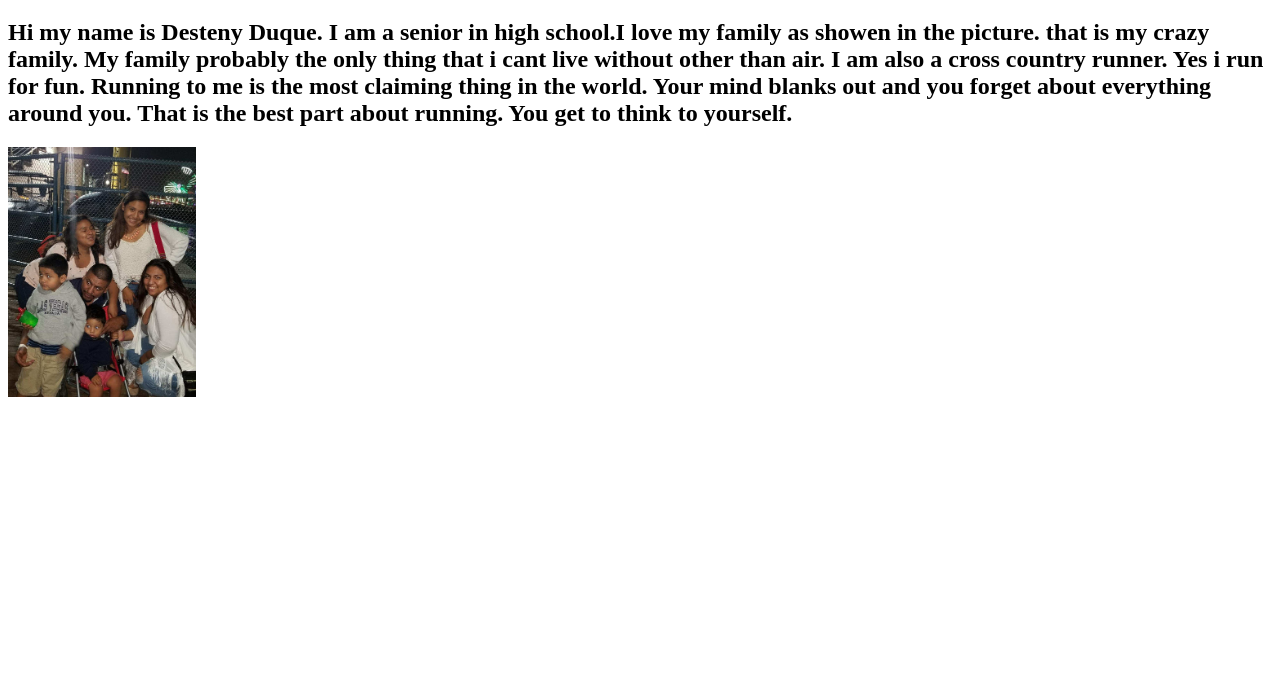
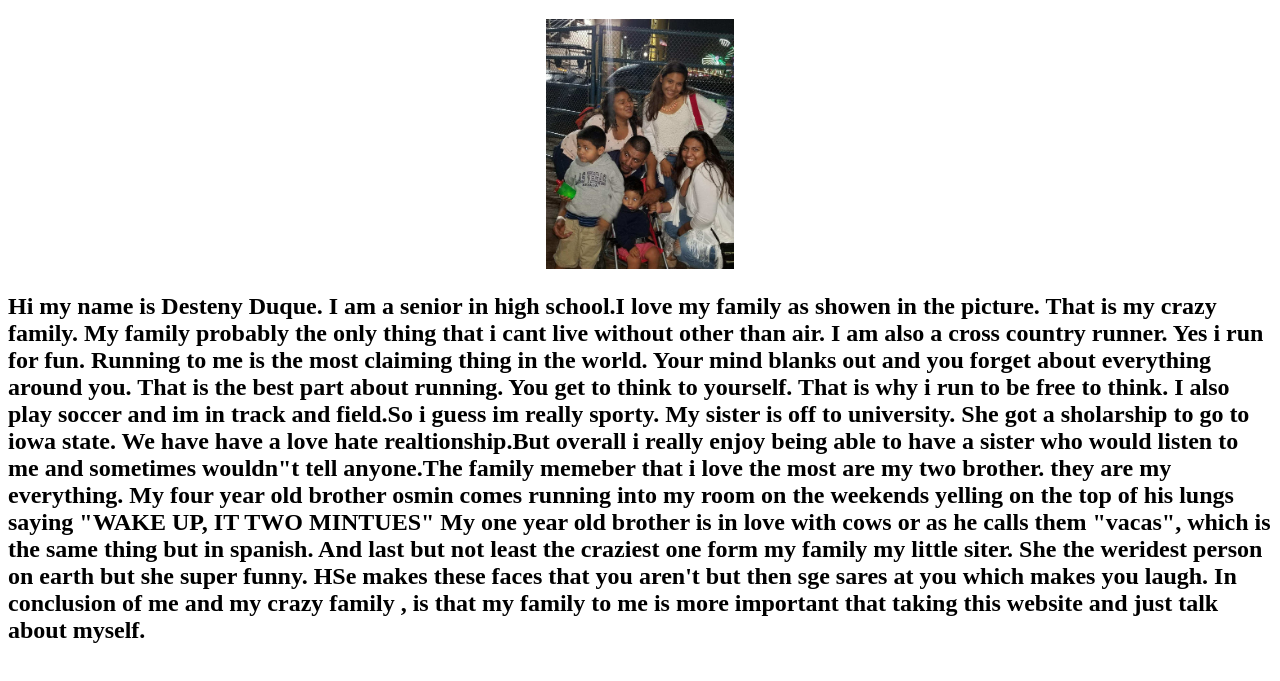
Before and after one commit to desteny83100/desteny83100.github.io, a plain HTML site: page aboutme.html in a window 1280 px wide. Shown: the part 87-768 px from the top of the page. Drawn offline with Linux system fonts and the light colour scheme.

Commit message:
initial Commit3

```diff
--- a/aboutme.html
+++ b/aboutme.html
@@ -8,12 +8,20 @@
     <a href="index.html">Home</a>
     <a href="portfolio.html">Portfolio</a>
     <a herf="aboutme.html">All About Me</a>
-   <center><h1>This a Page about me!</h1></center>
-    <h2> Hi my name is Desteny Duque. I am a senior in high school.I love my family as showen in the picture. that is my crazy family.
+   <center><h1>This a Page about me!</h1>
+    <img src="Images/me.jpg" height="250"></center>
+    <h2> Hi my name is Desteny Duque. I am a senior in high school.I love my family as showen in the picture. That is my crazy family.
    My family probably the only thing that i cant live without other than air. I am also a cross country runner. Yes i run for fun.
    Running to me is the most claiming thing in the world. Your mind blanks out and you forget about everything around you. That
-   is the best part about running. You get to think to yourself.</h2>
-      <img src="Images/me.jpg" height="250">
+   is the best part about running. You get to think to yourself. That is why i run to be free to think. I also play soccer and
+   im in track and field.So i guess im really sporty. My sister is off to university. She got a sholarship to go to
+   iowa state. We have have a love hate realtionship.But overall i really enjoy being able to have a sister who would listen to
+   me and sometimes wouldn"t tell anyone.The family memeber that i love the most are my two brother. they are my everything.
+   My four year old brother osmin comes running into my room on the weekends yelling on the top of his lungs saying "WAKE UP, IT TWO MINTUES"
+   My one year old brother is in love with cows or as he calls them "vacas", which is the same thing but in spanish. And last but not least the
+   craziest one form my family my little siter. She the weridest person on earth but she super funny. HSe makes these faces that you aren't
+   but then sge sares at you which makes you laugh. In conclusion of me and my crazy family , is that my family to me is more important
+   that taking this website and just talk about myself.</h2>
     <br>
 </body>
 </html>
```
Also changed, not shown: protolio.html (+1 -1 lines).
